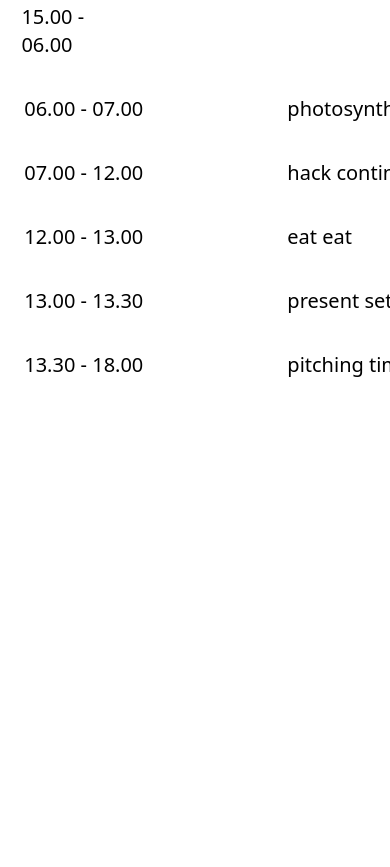
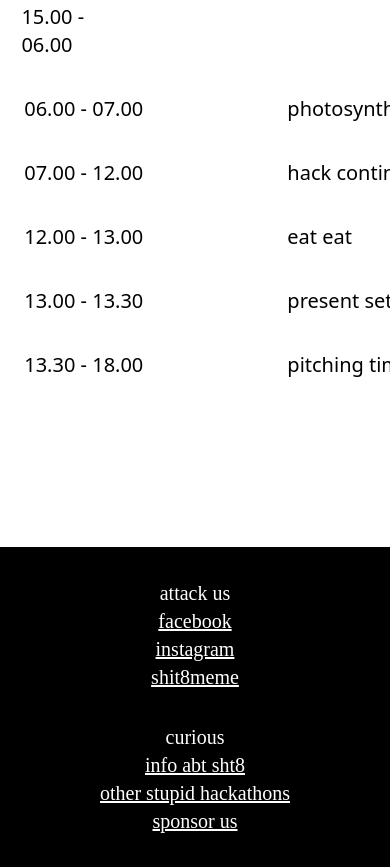
Before and after one commit to StupidHackTH/8, an Astro site: page / in a window 390 px wide. Shown: the part 2233-3100 px from the top of the page. Before the commit the page ends 2732 px from the top, so only its background shows below. Built offline with nearby package versions, Linux system fonts and the light colour scheme; Astro itself is replaced by a stand-in of ours; a web font is replaced by a local one.

Commit message:
fix: footer

```diff
--- a/src/components/Footer.astro
+++ b/src/components/Footer.astro
@@ -1,5 +1,5 @@
 <nav
-  class="flex mt-12 flex-col font-normal text-lg justify-center gap-8 items-center bg-black text-white text-xs font-plex py-8 sm:py-12"
+  class="flex mt-12 flex-col font-normal text-xl justify-center gap-8 items-center bg-black text-white  font-plex py-8 sm:py-12"
 >
   <div class="flex flex-col items-center justify-center">
     <p>attack us</p>
--- a/src/layouts/RootLayout.astro
+++ b/src/layouts/RootLayout.astro
@@ -26,6 +26,7 @@
     <div class="flex flex-col items-center py-[120px] gap-y-[120px]">
 		<slot />
 	</div>
+	<Footer />
   </body>
 </html>
 <style is:global>
```
